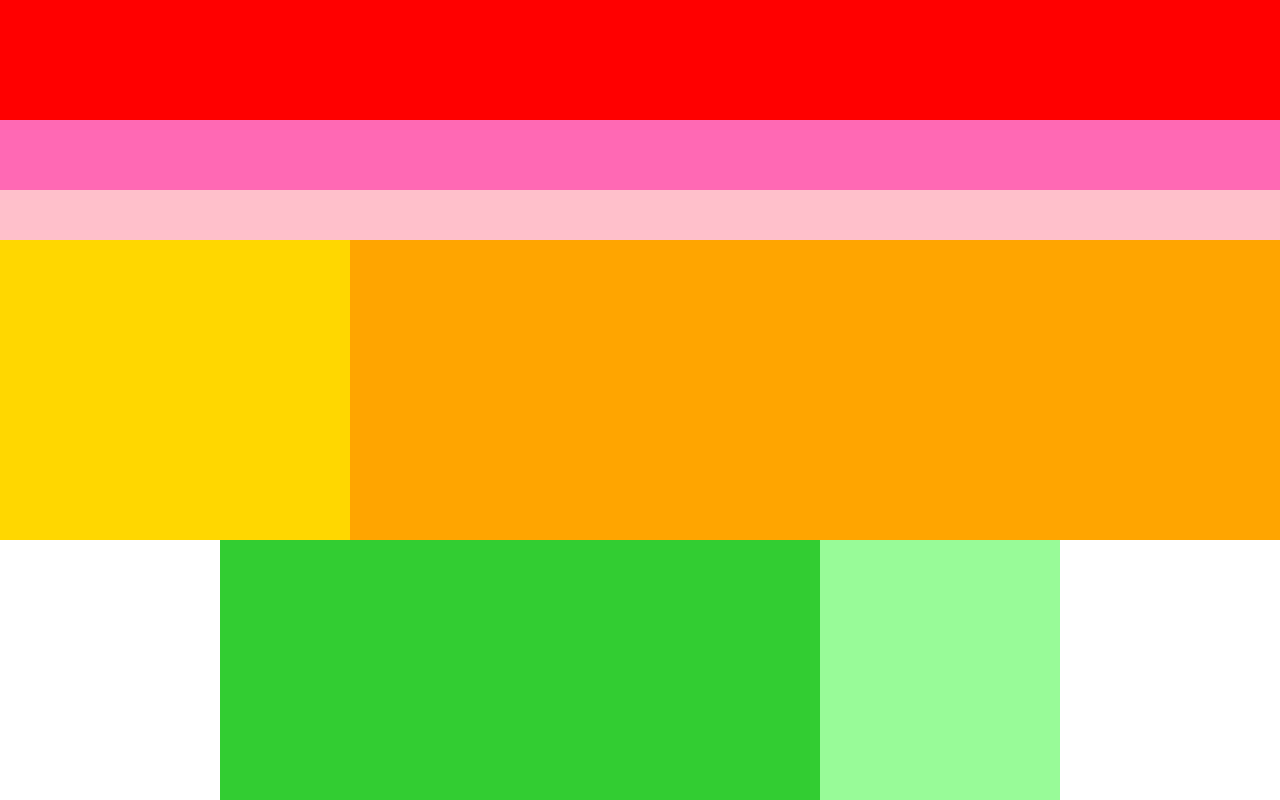
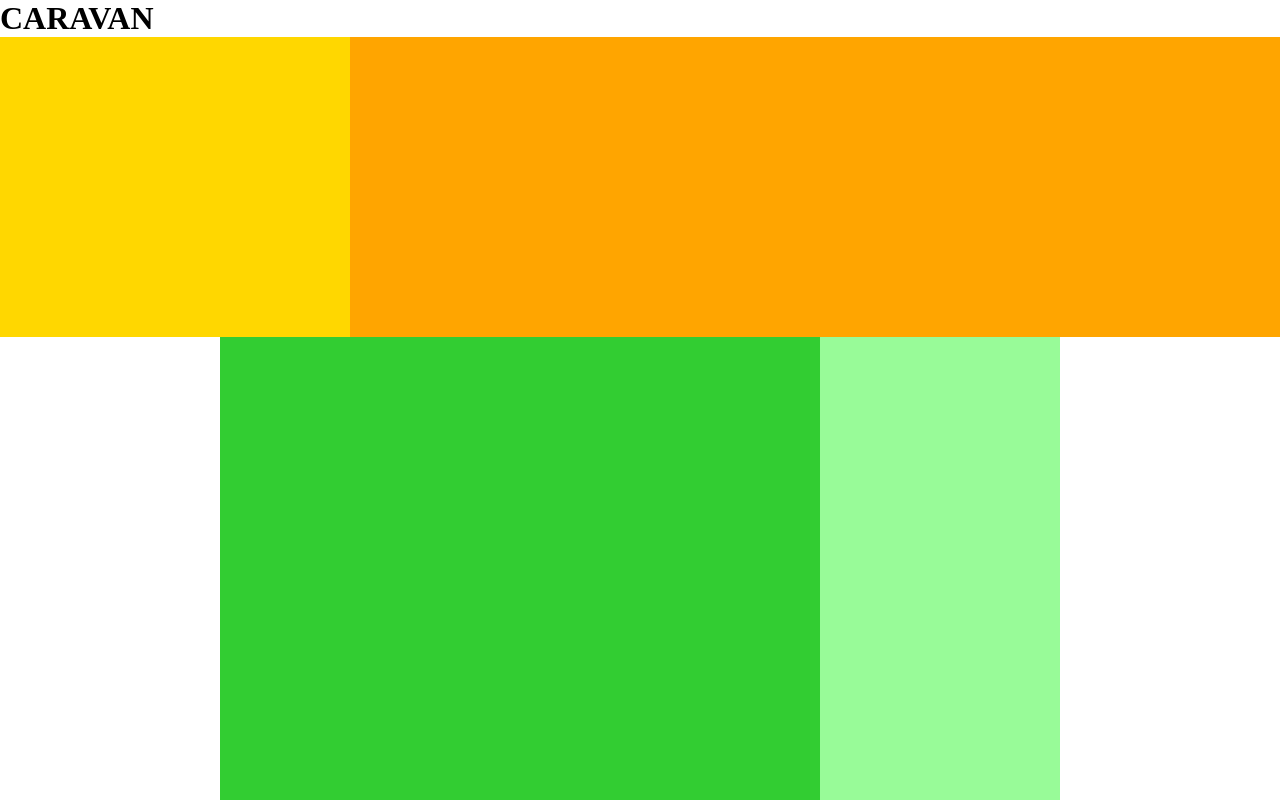
Before and after one commit to minoue436074/exercise1, a plain HTML site: page caravan/index.html in a window 1280 px wide. Shown: the top 800 px of the page. Drawn offline with Linux system fonts and the light colour scheme.

Commit message:
202221215commit

```diff
--- a/caravan/index.html
+++ b/caravan/index.html
@@ -8,11 +8,12 @@
   </head>
 
   <body>
-      <!-- header用のdiv -->
-    <div class="header"></div>
-      <div class="header-top"></div>
-      <div class="header-bottom"></div>
-
+    <!-- header -->
+    <header>
+      <h1 class="heading">
+      CARAVAN
+      <h1>
+    </header>
        <!-- main-visual用のdiv -->
     <div class="main-visual">
       <div class="main-visual-content"></div>
@@ -23,7 +24,5 @@
       <div class="sidebar"></div>
     </div>
 
-  <div class="footer"></div>
-
   </body>
 </html>
--- a/caravan/style.css
+++ b/caravan/style.css
@@ -5,26 +5,15 @@
   box-sizing: border-box;
 }
 
-.header {
+.header{
   width: 100%; /* 横幅いっぱい */
-  height: 120px; /* 高さ120px */
-  background-color: red; /* 背景色red */
+  padding: 15px 0;
+  margin: 0 auto;/* 中央寄せ（左右に余白がないとできない） */
 }
 
-.header-top{
-  width: 100%;  /* 横幅いっぱい */
-  height: 70px;  /* 高さ100px */
-  background-color: hotpink; /* 背景色pink */
-
+.header.heading{
+  font-size: 32px
 }
-
-.header-bottom{
-  width: 100%;
-  height:50px;
-  background-color: pink
-
-}
-
 .main-visual {
   width: 100%; /* 横幅いっぱい */
   height: 300px; /* 高さ300px */
@@ -39,9 +28,9 @@
 
 .main {
   width: 100%; /* 横幅いっぱい */
-  display: flex;
-  justify-content:center;
-  margin:0 auto;
+  display: flex;/* Flexboxの利用 */
+  justify-content:center;/* 子要素の横並び・中央寄せ */
+  margin:0 auto;/* 中央寄せ（左右に余白がないとできない） */
 }
 
 .blog{
```
